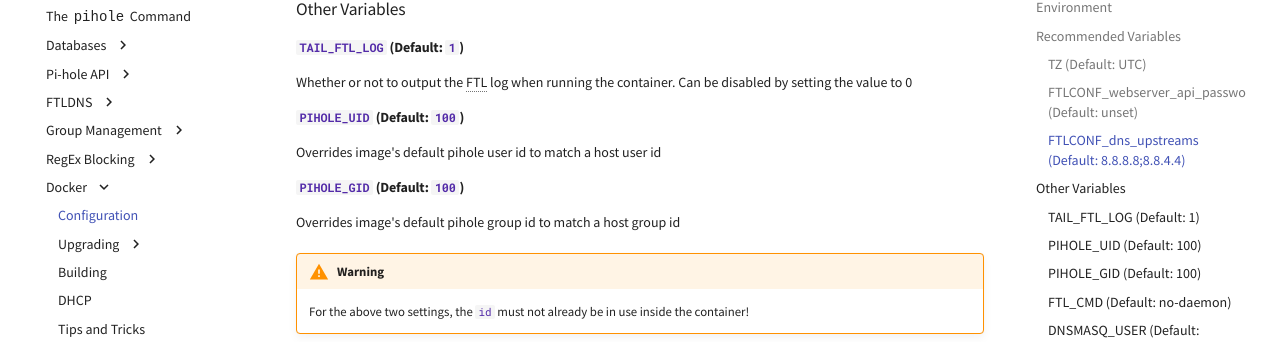
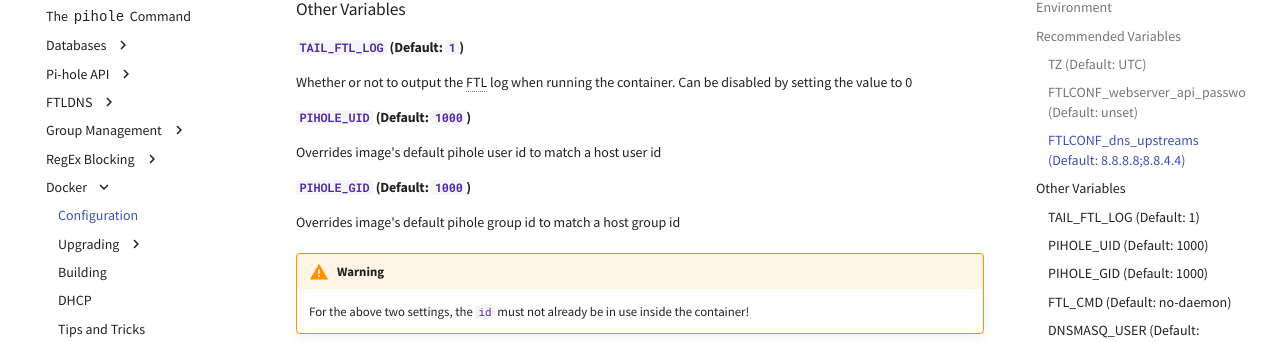
Before and after one commit to pi-hole/docs, an MkDocs documentation site: the page built from docs/docker/configuration.md, in a window 1280 px wide and 900 px high, scrolled down 1410 px. Shown: the part 150-492 px from the top of the window. Built offline with MkDocs 1.6.1 and Material for MkDocs 9.7.7, drawn with Linux system fonts in a browser that asks for light colours; comment, search, counter and statistics services are not loaded.

Commit message:
Update configuration.md
Default UID and GID is 1000, not 100

Signed-off-by: Dmitry Meshkoff <mejgano@gmail.com>

```diff
--- a/docs/docker/configuration.md
+++ b/docs/docker/configuration.md
@@ -60,11 +60,11 @@
 
 Whether or not to output the FTL log when running the container. Can be disabled by setting the value to 0
 
-#### `PIHOLE_UID` (Default: `100`)
+#### `PIHOLE_UID` (Default: `1000`)
 
 Overrides image's default pihole user id to match a host user id
 
-#### `PIHOLE_GID` (Default: `100`)
+#### `PIHOLE_GID` (Default: `1000`)
 
 Overrides image's default pihole group id to match a host group id
 
```
